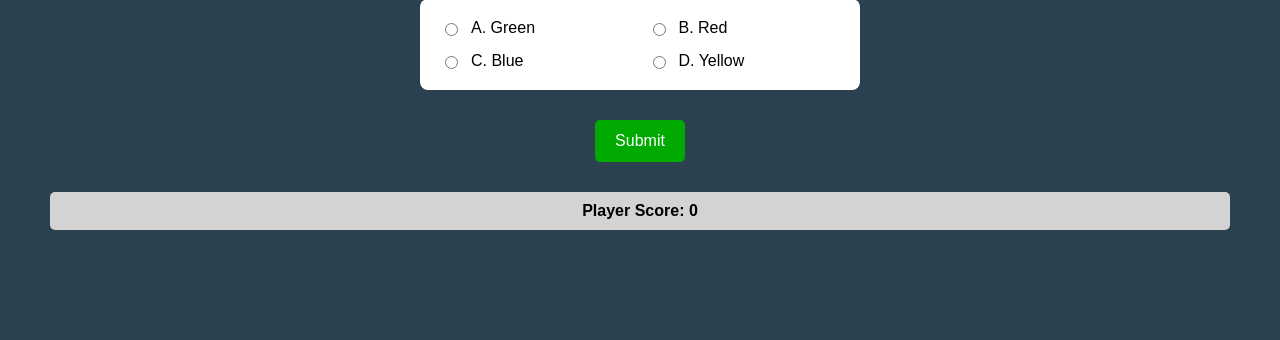
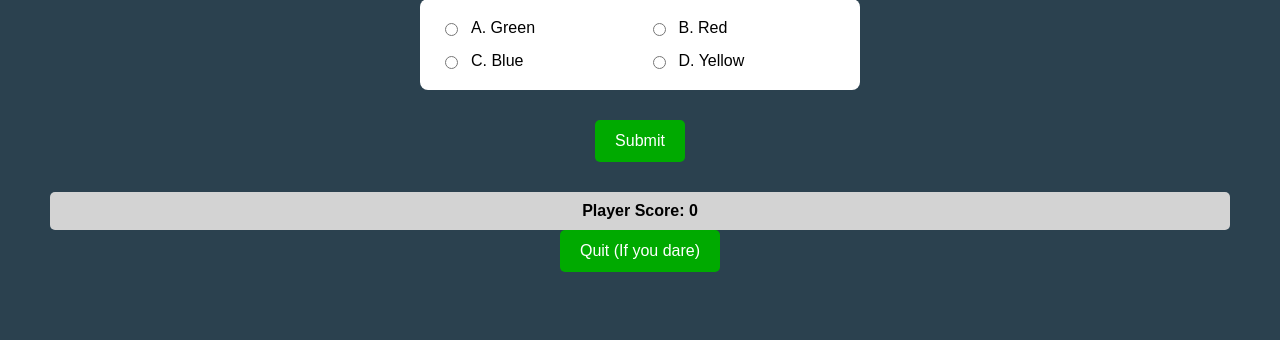
Before and after one commit to davidmorseiii/project-g2, a Flask app: page /start in a window 1280 px wide. Shown: the part 173-513 px from the top of the page. Run offline with Flask 3, Linux system fonts and the light colour scheme.

Commit message:
Update start.html

```diff
--- a/src/templates/start.html
+++ b/src/templates/start.html
@@ -55,6 +55,9 @@
         <div class="scoreboard">
             Player Score: {{ player_score }}
         </div>
+        <form action="/" method="get">
+                <button type="submit">Quit (If you dare)</button>
+            </form>
     </div>
 </body>
 </html>
```
